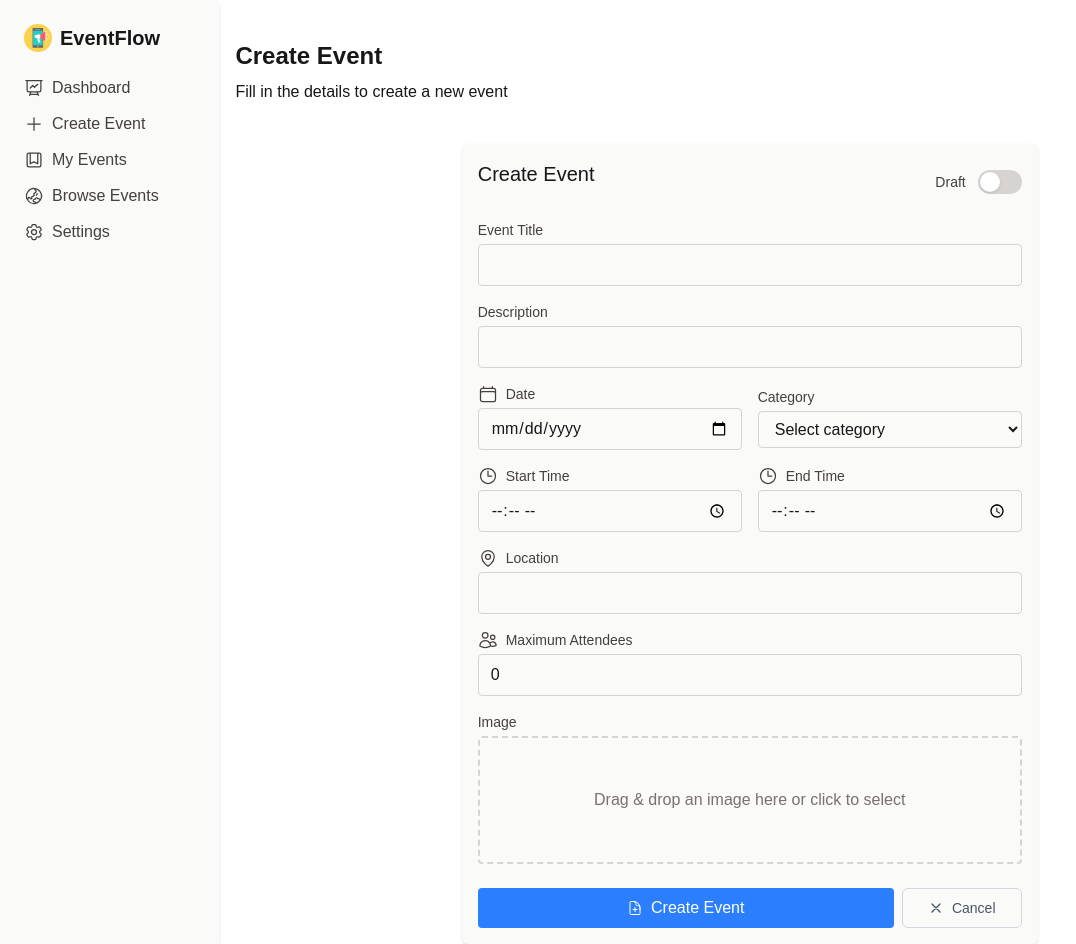
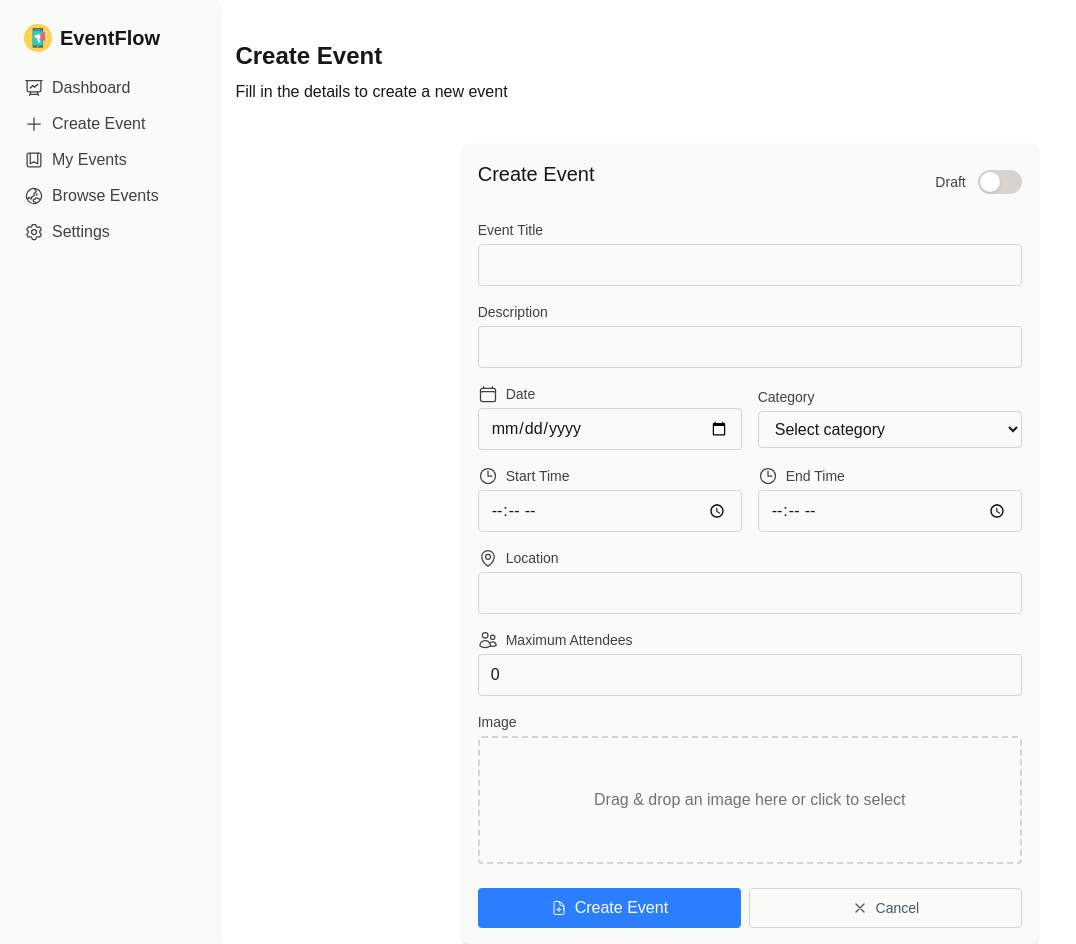
Before and after one commit to ka1130/Happenly, a Next.js app: page /events/new in a window 1280 px wide. Shown: the whole page, without its empty margins (0-1076 px from the left). Built offline with nearby package versions, Linux system fonts and the light colour scheme.

Commit message:
Add custom Button component

```diff
--- /dev/null
+++ b/components/Button.tsx
@@ -0,0 +1,18 @@
+import { type ReactNode, ButtonHTMLAttributes } from "react";
+
+type ButtonProps = ButtonHTMLAttributes<HTMLButtonElement> & {
+  children: ReactNode;
+};
+
+export default function Button(props: ButtonProps) {
+  const { children, className, ...rest } = props;
+  return (
+    <button
+      type="submit"
+      className={`mt-2 flex w-full cursor-pointer items-center justify-center gap-2 rounded py-2 transition ${className || ""}`}
+      {...rest}
+    >
+      {children}
+    </button>
+  );
+}
--- a/components/EventForm.tsx
+++ b/components/EventForm.tsx
@@ -9,6 +9,7 @@ import {
   MapPinIcon,
   UsersIcon,
 } from "@heroicons/react/24/outline";
+import Button from "@components/Button";
 
 const EVENT_CATEGORIES = [
   { value: "CONCERT", label: "Concert" },
@@ -229,19 +230,19 @@ export default function EventForm({
       {error && <p className="text-red-500">{error}</p>}
 
       <div className="mt-1 flex gap-2">
-        <button
+        <Button
           type="submit"
           disabled={loading}
-          className={`mt-2 flex w-full cursor-pointer items-center justify-center gap-2 rounded py-2 text-white transition ${
+          className={`text-white transition ${
             loading ? "bg-stone-400" : "bg-blue-500 hover:bg-blue-600"
           }`}
         >
           <DocumentPlusIcon className="h-4 w-4" />
           {loading ? "Saving..." : submitLabel}
-        </button>
-        <button
+        </Button>
+        <Button
           type="button"
-          className="mt-2 inline-flex min-w-30 cursor-pointer items-center justify-center gap-2 rounded-md border border-gray-300 px-2 py-2 text-sm text-gray-600 hover:bg-gray-100 hover:text-gray-800 focus:ring-2 focus:ring-gray-400 focus:outline-none"
+          className="inline-flex min-w-30 border border-gray-300 px-2 py-2 text-sm text-gray-600 hover:bg-gray-100 hover:text-gray-800 focus:ring-2 focus:ring-gray-400 focus:outline-none"
           onClick={() => router.push("/")}
         >
           <svg
@@ -259,7 +260,7 @@ export default function EventForm({
             />
           </svg>
           Cancel
-        </button>
+        </Button>
       </div>
     </form>
   );
```
